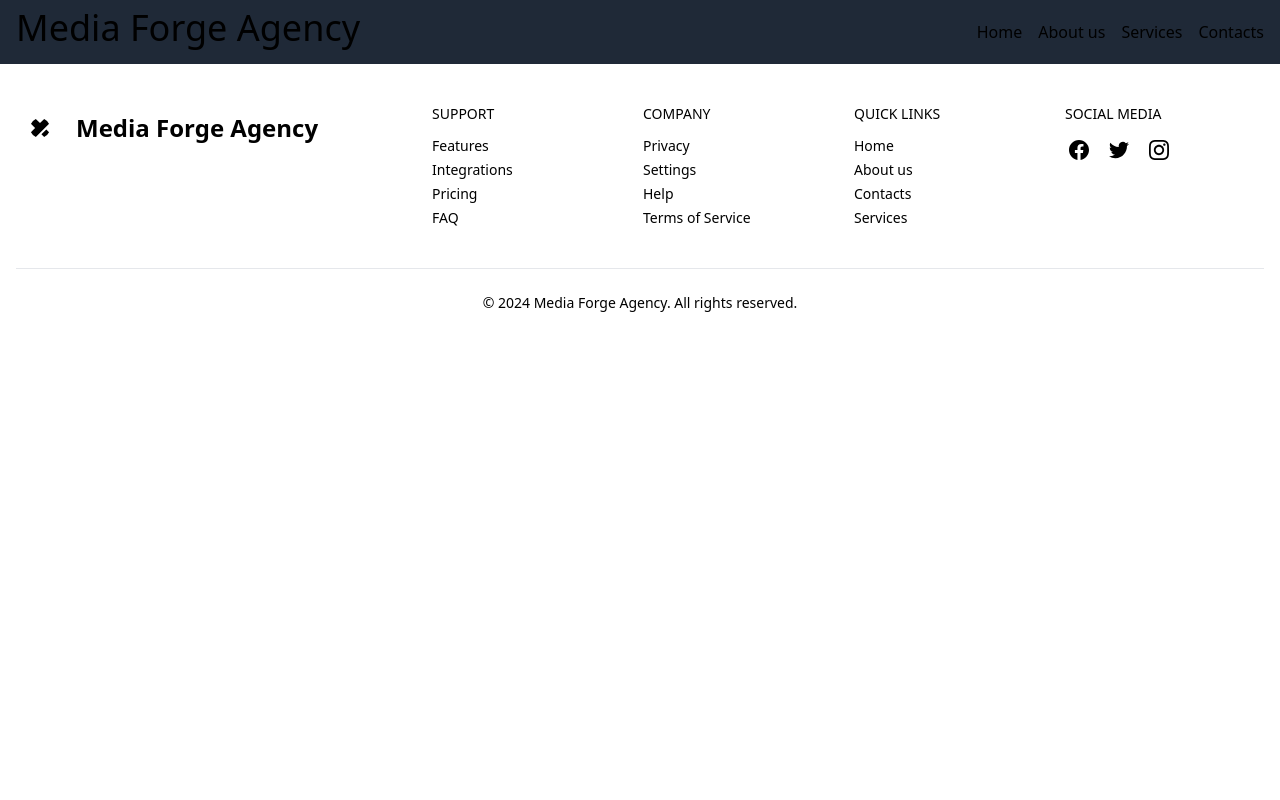
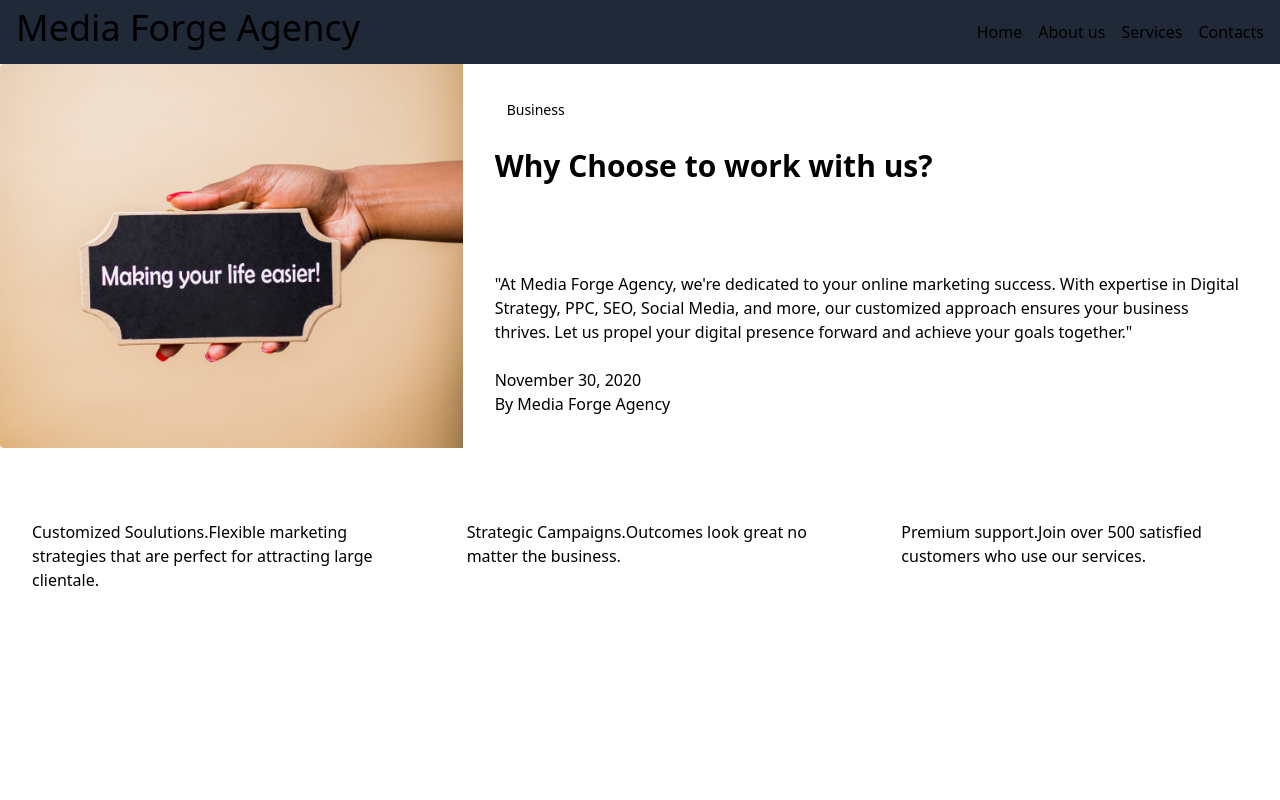
Before and after one commit to michaelowiti/MFA, a React (Create React App) app: page /about in a window 1280 px wide. Shown: the top 800 px of the page. Built offline with nearby package versions, Linux system fonts and the light colour scheme.

Commit message:
added about us navigation

```diff
--- /dev/null
+++ b/src/AboutUs.js
@@ -0,0 +1,43 @@
+import React from 'react'
+
+function AboutUs() {
+  return (
+    <div className="min-h-screen dark:bg-gray-800 dark:text-gray-100">
+      				<section>
+					<div className="grid gap-6 lg:grid-cols-3">
+						<div className="overflow-hidden rounded lg:flex lg:col-span-3">
+							<img src={process.env.PUBLIC_URL + '/images/easy.jpg'} alt="" className="object-cover w-full h-auto max-h-96 dark:bg-gray-500" />
+							<div className="p-6 space-y-6 lg:p-8 md:flex md:flex-col dark:bg-gray-900">
+								<span className="self-start px-3 py-1 text-sm rounded-full dark:bg-violet-400 dark:text-gray-900">Business</span>
+								<h2 className="text-3xl font-bold md:flex-1">
+								 Why Choose to work with us?
+									</h2>
+									<p>
+
+"At Media Forge Agency, we're dedicated to your online marketing success. With expertise in Digital Strategy, PPC, SEO, Social Media, and more, our customized approach ensures your business thrives. Let us propel your digital presence forward and achieve your goals together."
+									</p>
+								<div>
+									<p className="dark:text-gray-400">November 30, 2020</p>
+									<p className="dark:text-gray-400">By Media Forge Agency</p>
+								</div>
+							</div>
+						</div>
+						<div className="p-6 rounded lg:p-8 lg:py-12 dark:bg-gray-900">
+							<h3 className="inline  font-medium dark:text-gray-50">Customized Soulutions.</h3>
+							<p className="inline">Flexible marketing strategies that are perfect for attracting large clientale.</p>
+						</div>
+						<div className="p-6 rounded lg:p-8 lg:py-12 dark:bg-gray-900">
+							<h3 className="inline font-medium dark:text-gray-50">Strategic Campaigns.</h3>
+							<p className="inline">Outcomes look great no matter the business.</p>
+						</div>
+						<div className="p-6 rounded lg:p-8 lg:py-12 dark:bg-gray-900">
+							<h3 className="inline font-medium dark:text-gray-50">Premium support.</h3>
+							<p className="inline">Join over 500 satisfied customers who use our services.</p>
+						</div>
+					</div>
+				</section>
+    </div>
+  )
+}
+
+export default AboutUs
--- a/src/App.js
+++ b/src/App.js
@@ -5,6 +5,7 @@ import Footer from './Footer';
 import Services from './Services';
 import Contacts from './Contacts';
 import { SpeedInsights } from '@vercel/speed-insights/react';
+import AboutUs from './AboutUs';
 
 
 function App() {
@@ -14,6 +15,7 @@ function App() {
         <Header />
         <Routes>
           <Route path="/" element={<Home />} />
+          <Route path="/about" element={<AboutUs />} />
           <Route path="/services" element={<Services />} />
           <Route path="/contacts" element={<Contacts />} />
         </Routes>
```
